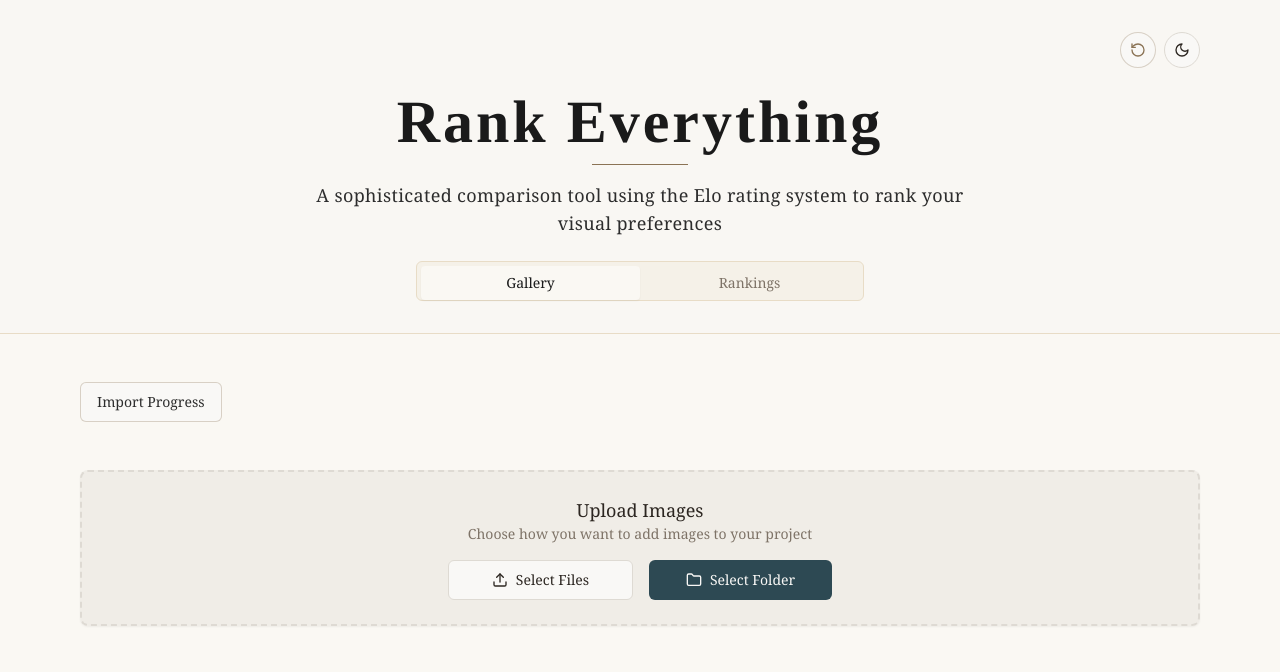
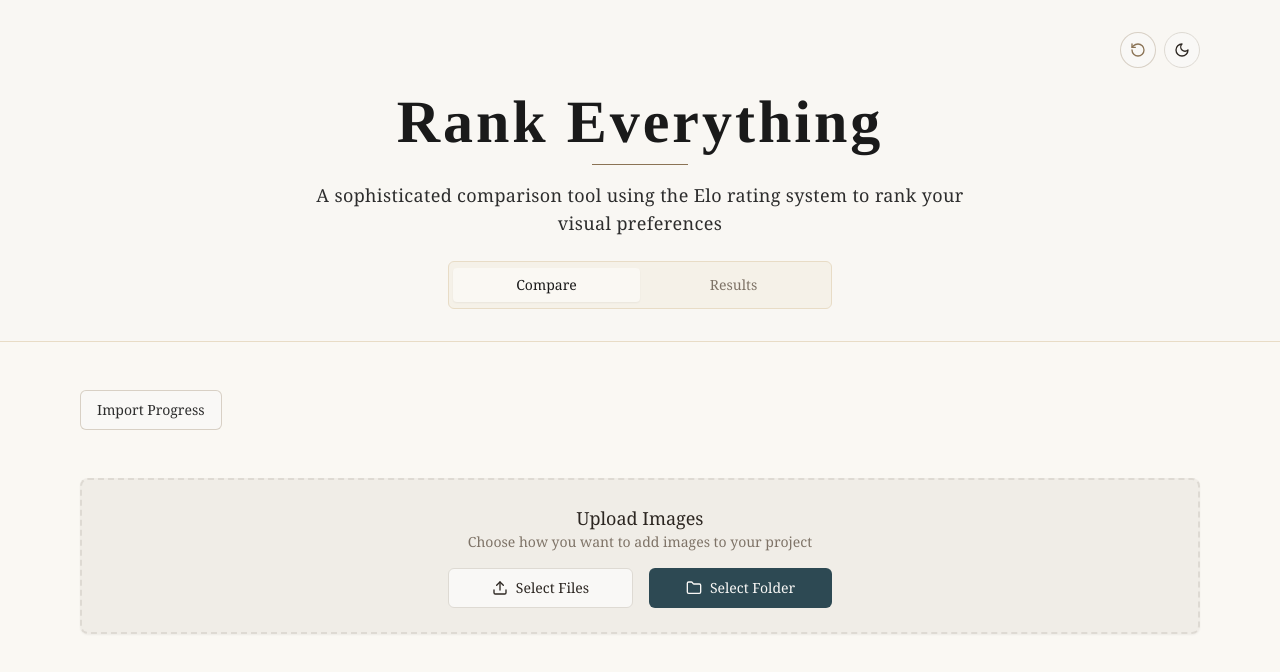
Before and after one commit to mirzapolat/rank-everything-app, a React (Vite) app: page / in a window 1280 px wide. Shown: the top 672 px of the page. Built offline with nearby package versions, Linux system fonts and the light colour scheme; a web font is replaced by a local one.

Commit message:
Fix: Improve tab switcher appearance
Adjusted the tab switcher in `Header.tsx` to fit properly. Changed the "Gallery" label to "Compare" and "Rankings" to "Results".

```diff
--- a/src/components/Header.tsx
+++ b/src/components/Header.tsx
@@ -42,13 +42,13 @@ const Header: React.FC<HeaderProps> = ({ activeTab, onTabChange, imageCount }) =
         </div>
 
         <div className="flex justify-center">
-          <Tabs value={activeTab} onValueChange={onTabChange} className="w-full max-w-md">
-            <TabsList className="grid grid-cols-2 bg-paper-beige border border-paper-tan">
+          <Tabs value={activeTab} onValueChange={onTabChange} className="w-full max-w-sm">
+            <TabsList className="grid grid-cols-2 w-full bg-paper-beige border border-paper-tan h-12">
               <TabsTrigger
                 value="home"
-                className="magazine-body font-medium data-[state=active]:bg-paper-cream data-[state=active]:text-ink-black"
+                className="magazine-body font-medium data-[state=active]:bg-paper-cream data-[state=active]:text-ink-black text-sm px-4 flex items-center justify-center"
               >
-                Gallery
+                Compare
                 {imageCount >= 2 && (
                   <span className="ml-1.5 text-xs bg-teal text-white rounded-full px-1.5 py-0.5">
                     {imageCount}
@@ -57,9 +57,9 @@ const Header: React.FC<HeaderProps> = ({ activeTab, onTabChange, imageCount }) =
               </TabsTrigger>
               <TabsTrigger
                 value="rankings"
-                className="magazine-body font-medium data-[state=active]:bg-paper-cream data-[state=active]:text-ink-black"
+                className="magazine-body font-medium data-[state=active]:bg-paper-cream data-[state=active]:text-ink-black text-sm px-4 flex items-center justify-center"
               >
-                Rankings
+                Results
               </TabsTrigger>
             </TabsList>
           </Tabs>
```
